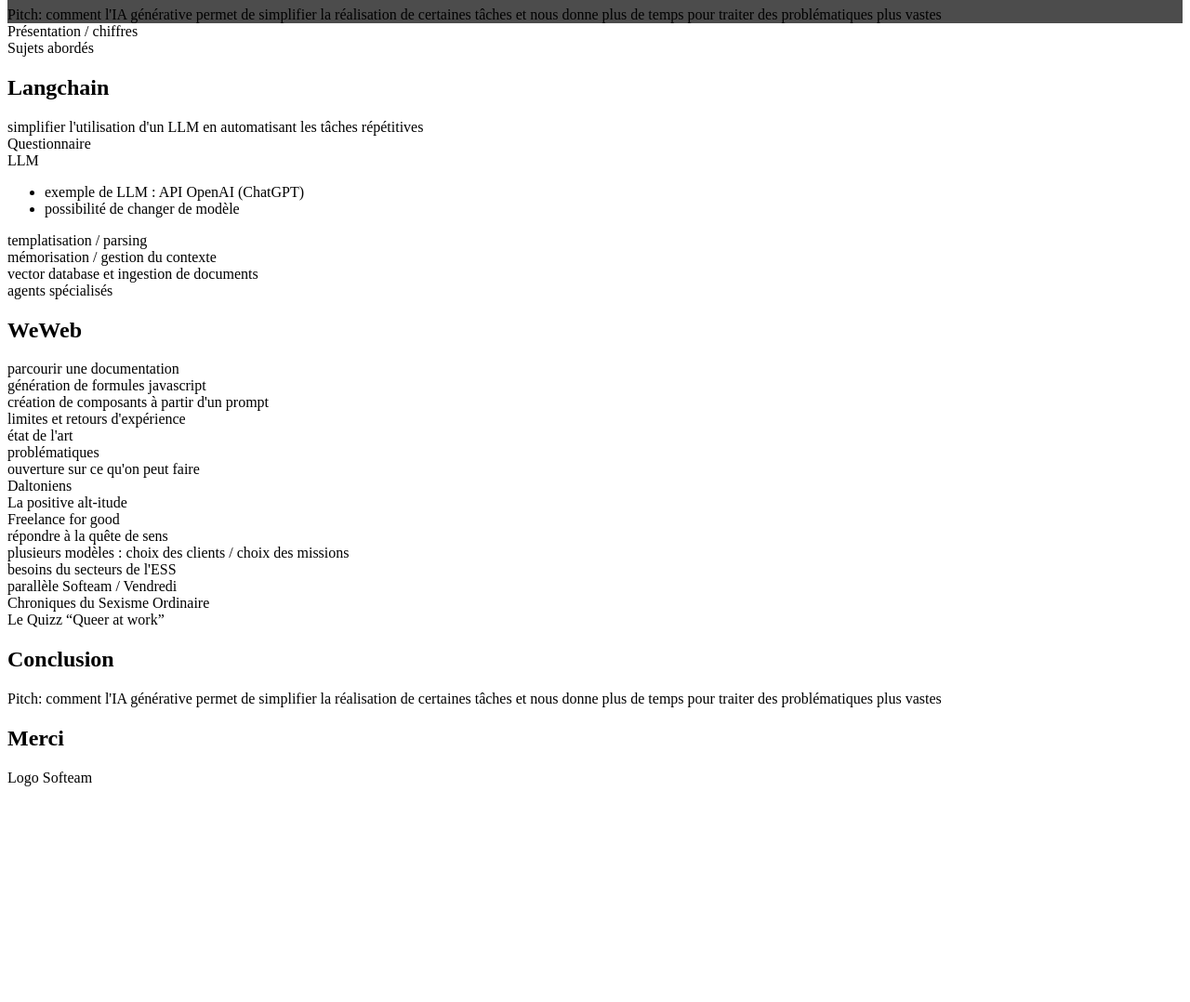
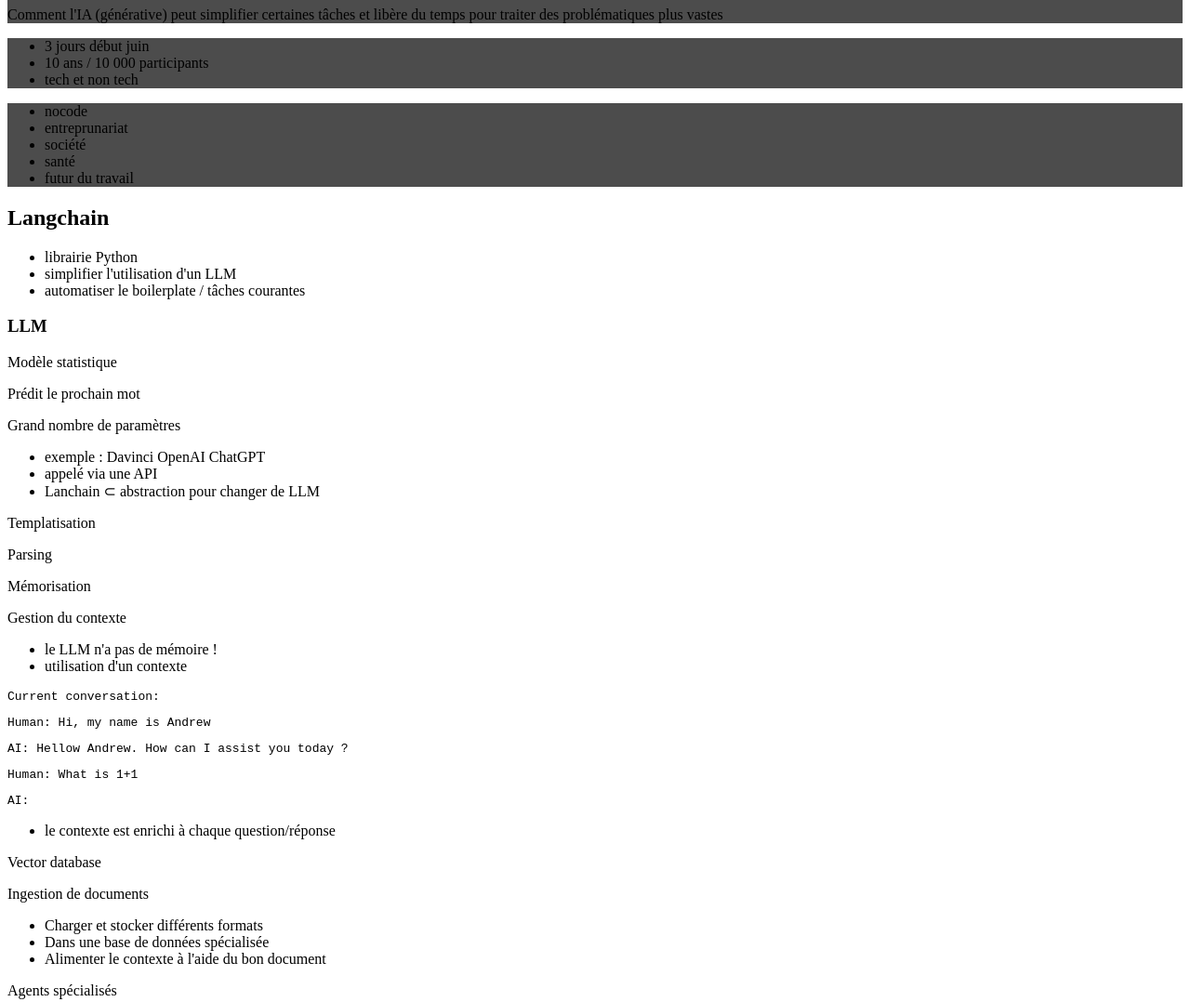
Before and after one commit to yvzn/bbl-web2day-2023, a website built with Vite: page index.html in a window 1280 px wide. Shown: the part 60-1138 px from the top of the page at 93% size. Before the commit the page ends 914 px from the top, so only its background shows below. Built offline with nearby package versions, Linux system fonts and the light colour scheme; what reveal.js would draw is missing.

Commit message:
1 binaries uploaded

```diff
--- a/main.js
+++ b/main.js
@@ -9,6 +9,10 @@
 /**
  * @type {Reveal.Options}
  */
-const options = { hash: true, plugins: [RevealNotes], totalTime: 40 * 60 };
+const options = {
+  hash: true,
+  plugins: [RevealNotes],
+  totalTime: 40 * 60,
+};
 
 Reveal.initialize(options);
--- a/slides/intro.html
+++ b/slides/intro.html
@@ -4,10 +4,31 @@
   <h1>Web2day 2023</h1>
 
   <aside class="notes">
-    Pitch: comment l'IA générative permet de simplifier la réalisation de
-    certaines tâches et nous donne plus de temps pour traiter des problématiques
-    plus vastes
+    Comment l'IA (générative) peut simplifier certaines tâches et libère du
+    temps pour traiter des problématiques plus vastes
   </aside>
 </section>
-<section>Présentation / chiffres</section>
-<section>Sujets abordés</section>
+<section
+  data-background-image="https://live.staticflickr.com/65535/52955823199_5d9f018c30_b.jpg"
+>
+  <aside class="notes">
+    <ul>
+      <li>3 jours début juin</li>
+      <li>10 ans / 10 000 participants</li>
+      <li>tech et non tech</li>
+    </ul>
+  </aside>
+</section>
+<section
+  data-background-image="https://live.staticflickr.com/65535/52942175951_70565eb82f_b.jpg"
+>
+  <aside class="notes">
+    <ul>
+      <li>nocode</li>
+      <li>entreprunariat</li>
+      <li>société</li>
+      <li>santé</li>
+      <li>futur du travail</li>
+    </ul>
+  </aside>
+</section>
--- a/slides/langchain.html
+++ b/slides/langchain.html
@@ -1,24 +1,69 @@
 <section>
   <h2>Langchain</h2>
   <aside class="notes">
-    simplifier l'utilisation d'un LLM en automatisant les tâches répétitives
-  </aside>
-</section>
-
-<section>Questionnaire</section>
-
-<section>
-  LLM
-
-  <aside class="notes">
     <ul>
-      <li>exemple de LLM : API OpenAI (ChatGPT)</li>
-      <li>possibilité de changer de modèle</li>
+      <li>librairie Python</li>
+      <li>simplifier l'utilisation d'un LLM</li>
+      <li>automatiser le boilerplate / tâches courantes</li>
     </ul>
   </aside>
 </section>
 
-<section>templatisation / parsing</section>
-<section>mémorisation / gestion du contexte</section>
-<section>vector database et ingestion de documents</section>
-<section>agents spécialisés</section>
+<section>
+  <h3>LLM</h3>
+
+  <p class="fragment">Modèle statistique</p>
+  <p class="fragment">Prédit le prochain mot</p>
+  <p class="fragment">Grand nombre de paramètres</p>
+
+  <aside class="notes">
+    <ul>
+      <li>exemple : Davinci OpenAI ChatGPT</li>
+      <li>appelé via une API</li>
+      <li>Lanchain ⊂ abstraction pour changer de LLM</li>
+    </ul>
+  </aside>
+</section>
+
+<section>
+  <p>Templatisation</p>
+  <p class="fragment">Parsing</p>
+</section>
+
+<section>
+  <p>Mémorisation</p>
+  <p class="fragment">Gestion du contexte</p>
+
+  <aside class="notes">
+    <ul>
+      <li>le LLM n'a pas de mémoire !</li>
+      <li>utilisation d'un contexte</li>
+    </ul>
+  </aside>
+</section>
+<section>
+  <pre>Current conversation:</pre>
+  <pre>Human: Hi, my name is Andrew</pre>
+  <pre class="fragment">AI: Hellow Andrew. How can I assist you today ?</pre>
+  <pre class="fragment">Human: What is 1+1</pre>
+  <pre class="fragment">AI: </pre>
+
+  <aside class="notes">
+    <ul>
+      <li>le contexte est enrichi à chaque question/réponse</li>
+    </ul>
+  </aside>
+</section>
+<section>
+  <p>Vector database</p>
+  <p class="fragment">Ingestion de documents</p>
+
+  <aside class="notes">
+    <ul>
+      <li>Charger et stocker différents formats</li>
+      <li>Dans une base de données spécialisée</li>
+      <li>Alimenter le contexte à l'aide du bon document</li>
+    </ul>
+  </aside>
+</section>
+<section>Agents spécialisés</section>
```
Also changed, not shown: style.css (+3 -6 lines), slides/langchain.webp (added).
